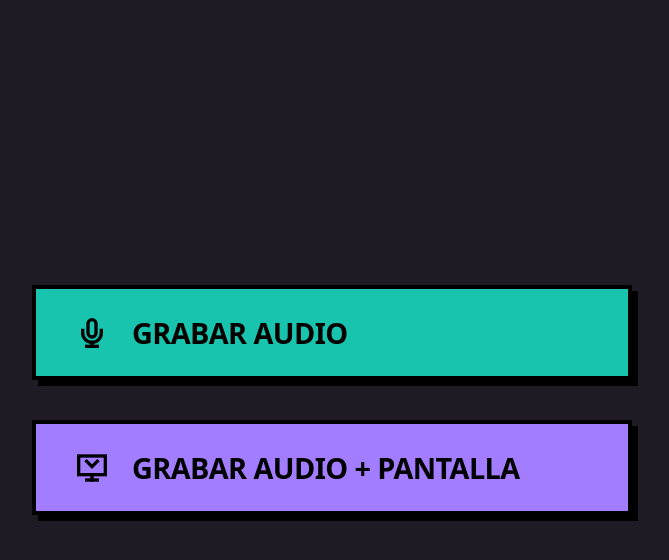
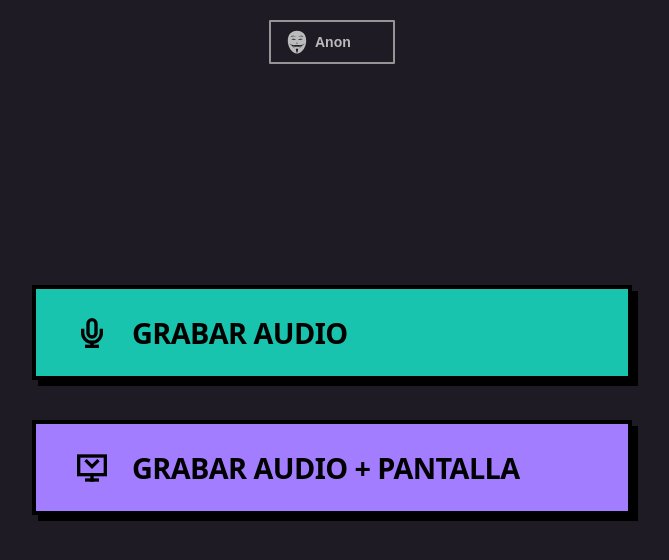
Before and after one commit to JairoQuispe/app-next-record-screen, a React (Vite) app: page / in a window 1280 px wide. Shown: the top 560 px of the page, without its empty margins (308-977 px from the left). Built offline with nearby package versions, Linux system fonts and the light colour scheme.

Commit message:
boton anon

```diff
--- a/src/App.tsx
+++ b/src/App.tsx
@@ -132,6 +132,7 @@ function App() {
       <SelectionPage
         onSelectAudio={handleSelectAudio}
         onSelectScreen={handleSelectScreen}
+        onAnonClick={() => console.log("Anon button clicked")}
       />
     </>
   );
--- a/src/features/audio-recorder/ui/SetupScreen.tsx
+++ b/src/features/audio-recorder/ui/SetupScreen.tsx
@@ -31,14 +31,15 @@ export function SetupScreen({ recorder, nativeWavPath, animateIn }: SetupScreenP
     <main className={`neo-app-shell neo-app-shell--setup neo-animate-enter ${animateIn ? 'is-visible' : ''}`}>
       <div className={`neo-setup-layout ${s.hasExtraContent ? "is-scrollable" : "is-locked"}`}>
 
-        <StatusHero
-          durationSeconds={s.durationSeconds}
-          isRecording={s.isRecording}
-          isPaused={s.isPaused}
-          statusLabel={s.statusLabel}
-        />
-
         <div className="neo-setup-rec-controls">
+          {(s.isRecording || s.isPaused) && (
+            <StatusHero
+              durationSeconds={s.durationSeconds}
+              isRecording={s.isRecording}
+              isPaused={s.isPaused}
+              statusLabel={s.statusLabel}
+            />
+          )}
           {s.showConfigPanel && (s.isIdle || s.isStopped) && (
             <Suspense fallback={null}>
               <AudioSourceConfig
@@ -94,7 +95,7 @@ export function SetupScreen({ recorder, nativeWavPath, animateIn }: SetupScreenP
           />
         </div>
 
-        {(s.isBusy || s.transcription.finalText || s.diarization.status !== "idle") && (
+        {(s.transcriptionEnabled && (s.isBusy || s.transcription.finalText || s.diarization.status !== "idle")) && (
           <Suspense fallback={null}>
             <TranscriptionPanel
               activeTab={s.activeTab}
--- /dev/null
+++ b/src/features/selection/ui/AnonButton.css
@@ -0,0 +1,100 @@
+.neo-anon-btn {
+  position: absolute;
+  top: 20px;
+  left: 50%;
+  transform: translateX(-50%);
+  background: transparent;
+  border: 2px solid #969494;
+  color: #bbbbbb;
+  padding: 8px 16px;
+  border-radius: 1px;
+  font-size: 14px;
+  font-weight: 600;
+  cursor: pointer;
+  transition: border-color 0.3s ease, color 0.3s ease, background-color 0.3s ease, transform 0.2s ease;
+  z-index: 10;
+  display: flex;
+  align-items: center;
+  gap: 8px;
+}
+
+.neo-anon-btn:hover {
+  border-color: #ffffff;
+  color: #ffffff;
+  background: rgba(255, 255, 255, 0.05);
+}
+
+.neo-anon-btn:active {
+  transform: translateX(-50%) scale(0.95);
+}
+
+.neo-anon-btn-icon {
+  position: relative;
+  width: 20px;
+  height: 24px;
+  display: block;
+}
+
+.neo-anon-btn-icon svg {
+  position: absolute;
+  inset: 0;
+  width: 100%;
+  height: 100%;
+  transition: opacity 0.25s ease, transform 0.25s ease;
+}
+
+.neo-anon-btn .icon-anon {
+  opacity: 1;
+  transform: translateY(0) scale(1);
+}
+
+.neo-anon-btn .icon-user {
+  opacity: 0;
+  transform: translateY(4px) scale(0.95);
+}
+
+.neo-anon-btn:hover .icon-anon {
+  opacity: 0;
+  transform: translateY(-4px) scale(0.95);
+}
+
+.neo-anon-btn:hover .icon-user {
+  opacity: 1;
+  transform: translateY(0) scale(1);
+}
+
+.neo-anon-btn-text {
+  position: relative;
+  min-width: 62px;
+  height: 20px;
+  display: block;
+}
+
+.neo-anon-btn-text > span {
+  position: absolute;
+  left: 0;
+  top: 50%;
+  transform: translateY(-50%);
+  transition: opacity 0.25s ease, transform 0.25s ease;
+  white-space: nowrap;
+}
+
+.neo-anon-btn .text-anon {
+  opacity: 1;
+  transform: translateY(-50%);
+}
+
+.neo-anon-btn .text-user {
+  opacity: 0;
+  transform: translateY(calc(-50% + 4px));
+}
+
+.neo-anon-btn:hover .text-anon {
+  opacity: 0;
+  transform: translateY(calc(-50% - 4px));
+}
+
+.neo-anon-btn:hover .text-user {
+  opacity: 1;
+  transform: translateY(-50%);
+}
--- /dev/null
+++ b/src/features/selection/ui/AnonButton.tsx
@@ -0,0 +1,50 @@
+import { memo } from "react";
+import "./AnonButton.css";
+
+interface AnonButtonProps {
+  onClick: () => void;
+}
+
+export const AnonButton = memo(function AnonButton({ onClick }: AnonButtonProps) {
+  return (
+    <button
+      className="neo-anon-btn"
+      onClick={onClick}
+    >
+      <span className="neo-anon-btn-icon" aria-hidden="true">
+        <svg
+          className="icon-anon"
+          viewBox="0 0 100 120"
+          xmlns="http://www.w3.org/2000/svg"
+        >
+          <path fillRule="evenodd" clipRule="evenodd" d="
+                      M 50 4 C 20 4 4 25 4 55 C 4 80 18 102 30 110 C 38 115 45 118 50 118 C 55 118 62 115 70 110 C 82 102 96 80 96 55 C 96 25 80 4 50 4 Z
+                      M 22 46 C 30 42 38 43 45 47 C 40 50 32 50 22 46 Z
+                      M 78 46 C 70 42 62 43 55 47 C 60 50 68 50 78 46 Z
+                      M 18 36 C 25 24 38 30 45 35 C 35 29 25 31 18 36 Z
+                      M 82 36 C 75 24 62 30 55 35 C 65 29 75 31 82 36 Z
+                      M 46 64 C 50 62 54 64 54 68 C 50 67 46 68 46 64 Z
+                      M 50 75 C 40 75 25 79 12 68 C 25 85 40 85 50 82 C 60 85 75 85 88 68 C 75 79 60 75 50 75 Z
+                      M 44 95 C 48 91 52 91 56 95 C 54 110 52 114 50 114 C 48 114 46 110 44 95 Z
+                      M 14 62 C 20 80 32 88 42 92 C 30 85 18 75 14 62 Z
+                      M 86 62 C 80 80 68 88 58 92 C 70 85 82 75 86 62 Z
+                  " fill="currentColor" />
+        </svg>
+        <svg
+          className="icon-user"
+          viewBox="0 0 100 120"
+          xmlns="http://www.w3.org/2000/svg"
+        >
+          <path fillRule="evenodd" clipRule="evenodd" d="
+                      M 50 10 C 35 10 25 20 25 35 C 25 50 35 60 50 60 C 65 60 75 50 75 35 C 75 20 65 10 50 10 Z
+                      M 50 65 C 25 65 10 75 10 90 L 10 110 L 90 110 L 90 90 C 90 75 75 65 50 65 Z
+                  " fill="currentColor" />
+        </svg>
+      </span>
+      <span className="neo-anon-btn-text" aria-live="polite">
+        <span className="text-anon">Anon</span>
+        <span className="text-user">Ingresar</span>
+      </span>
+    </button>
+  );
+});
--- a/src/features/selection/ui/SelectionPage.tsx
+++ b/src/features/selection/ui/SelectionPage.tsx
@@ -1,16 +1,19 @@
 import { memo } from "react";
 import { AudioSelectionButton } from "./AudioSelectionButton";
 import { ScreenSelectionButton } from "./ScreenSelectionButton";
+import { AnonButton } from "./AnonButton";
 import "./SelectionPage.css";
 
 interface SelectionPageProps {
   onSelectAudio: () => void;
   onSelectScreen: () => void;
+  onAnonClick?: () => void;
 }
 
-export const SelectionPage = memo(function SelectionPage({ onSelectAudio, onSelectScreen }: SelectionPageProps) {
+export const SelectionPage = memo(function SelectionPage({ onSelectAudio, onSelectScreen, onAnonClick }: SelectionPageProps) {
   return (
     <div className="neo-selection-wrapper">
+      {onAnonClick && <AnonButton onClick={onAnonClick} />}
       <main className="neo-selection-container">
         <div className="neo-minimal-actions">
           <AudioSelectionButton onSelectAudio={onSelectAudio} />
```
